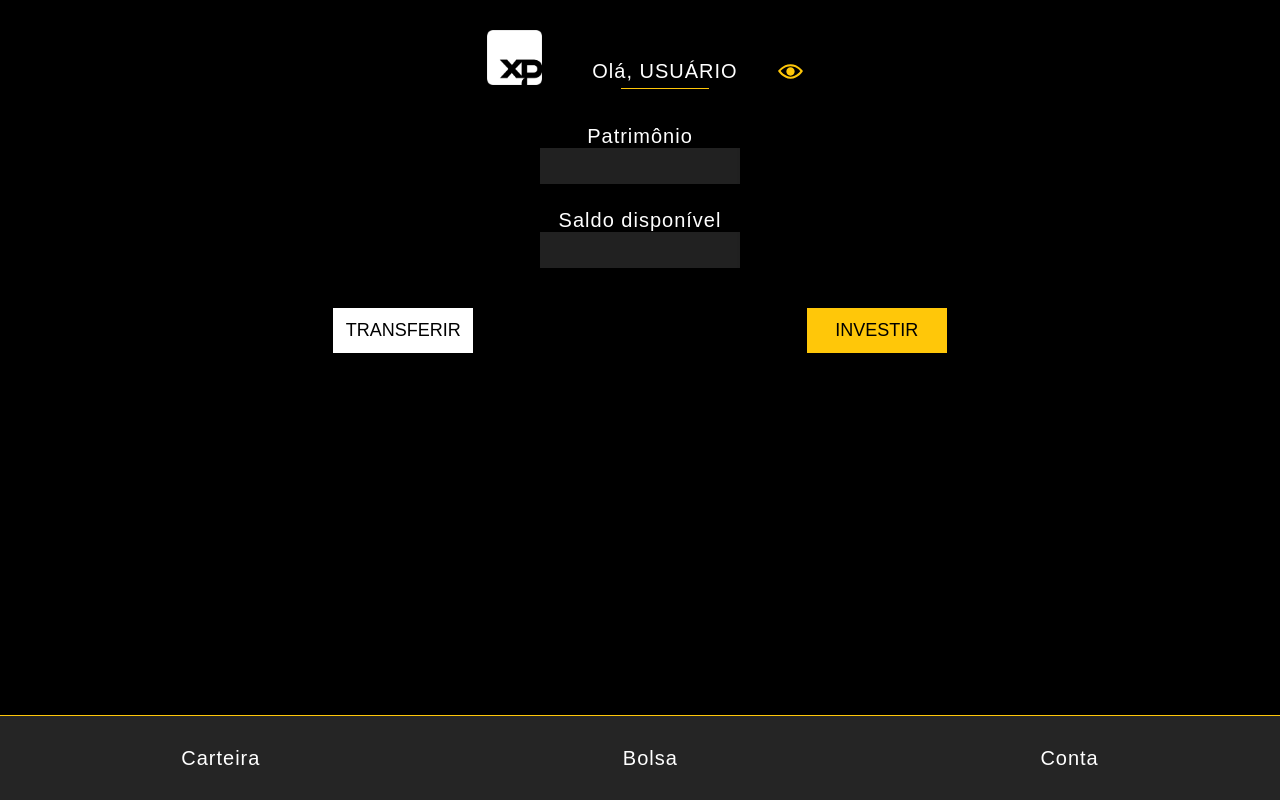
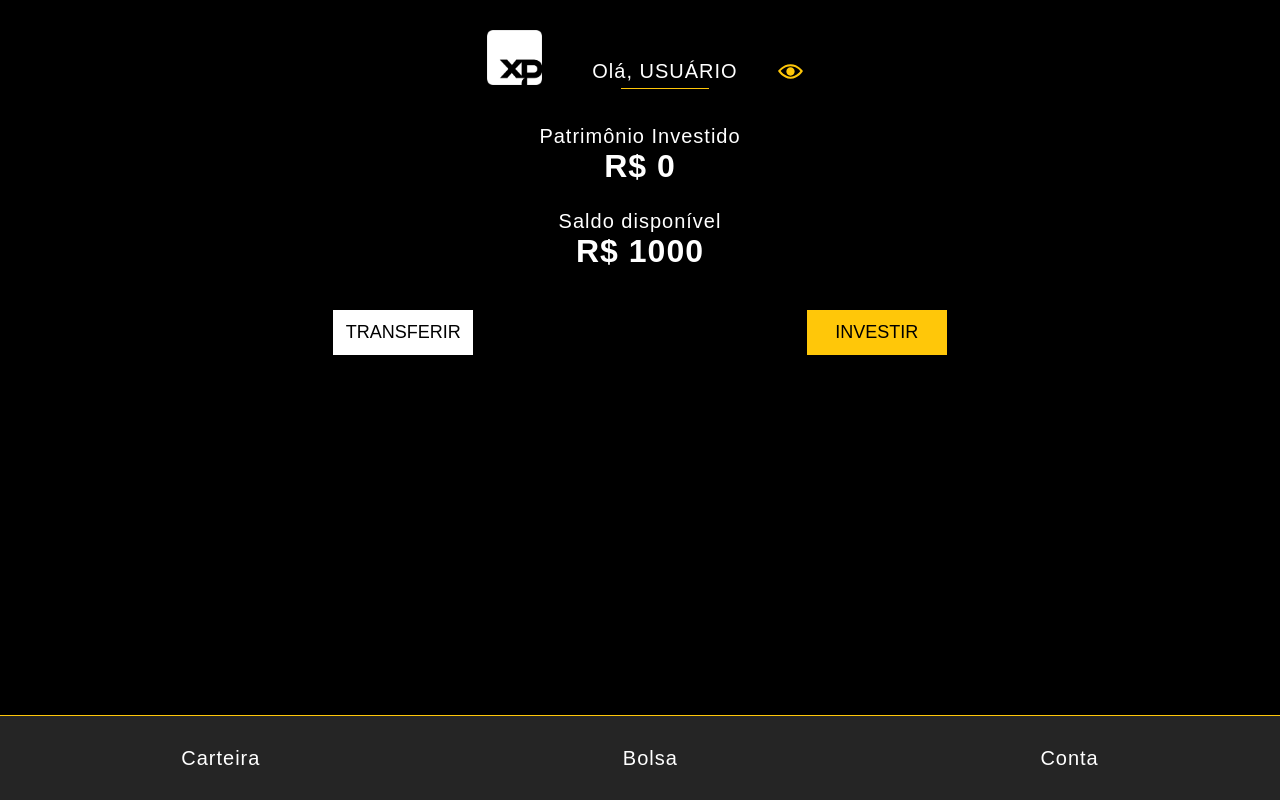
Before and after one commit to FrancoViniciusP/xp-challenge, a React (Create React App) app: page /carteira in a window 1280 px wide. Built offline with nearby package versions, Linux system fonts and the light colour scheme.

Commit message:
feat: add the client infos reducer on the transfer modal
now there is a interaction between the free amount and the deposit/withdraw modal

```diff
--- a/src/components/InvestInfos.jsx
+++ b/src/components/InvestInfos.jsx
@@ -10,7 +10,7 @@ export default function InvestInfos({ props }) {
 
   return (
     <div className="infosSpace">
-      <UserMessage>Patrimônio</UserMessage>
+      <UserMessage>Patrimônio Investido</UserMessage>
 
       {hideValues ? (
         <Skeleton
--- a/src/components/TransferMoney.jsx
+++ b/src/components/TransferMoney.jsx
@@ -1,29 +1,40 @@
 import React, { useEffect, useState } from 'react';
 import PropTypes from 'prop-types';
+import { useSelector } from 'react-redux';
+import store from '../redux/store';
 import GeneralButton from '../styles/elements/GeneralButton';
+import { deposit, withdraw } from '../redux/reducers/clientInfos';
 
 export default function TransferMoney({ props }) {
   const { isWithdraw } = props;
-  const [withdrawValue, setWithdrawValue] = useState(0);
+  const freeAmount = useSelector((state) => state.clientInfos.freeAmount);
+  const [inputValue, setInputValue] = useState(0);
   const [isDisabled, setIsDisabled] = useState(false);
 
   useEffect(() => {
     if (isWithdraw) {
-      if (withdrawValue > 2000 || withdrawValue < 0) {
+      if (inputValue > freeAmount || inputValue < 0) {
         setIsDisabled(true);
       } else { setIsDisabled(false); }
     } else { setIsDisabled(false); }
-  }, [isWithdraw, withdrawValue]);
+  }, [isWithdraw, inputValue, freeAmount]);
 
   function setValue({ target: { value } }) {
-    setWithdrawValue(value);
+    setInputValue(value);
+  }
+
+  function handleClick() {
+    if (!isWithdraw) {
+      return store.dispatch(deposit(inputValue));
+    }
+    return store.dispatch(withdraw(inputValue));
   }
 
   return (
     <div>
-      <input type="number" value={withdrawValue} onChange={(e) => setValue(e)} />
+      <input type="number" value={inputValue} onChange={(e) => setValue(e)} />
       {isDisabled && isWithdraw && <p>Valor insuficiente</p>}
-      <GeneralButton disabled={isDisabled} type="reset">CONFIRMAR</GeneralButton>
+      <GeneralButton disabled={isDisabled} type="reset" onClick={() => handleClick()}>CONFIRMAR</GeneralButton>
     </div>
   );
 }
--- a/src/pages/Carteira.jsx
+++ b/src/pages/Carteira.jsx
@@ -9,7 +9,7 @@ import TransferModal from '../components/TransferModal';
 export default function Carteira() {
   const navigate = useNavigate();
   const [openModal, setOpenModal] = useState(false);
-  const [hideValues, setHideValues] = useState(true);
+  const [hideValues, setHideValues] = useState(false);
 
   function investButton() {
     navigate('/bolsa');
--- a/src/redux/reducers/clientInfos.js
+++ b/src/redux/reducers/clientInfos.js
@@ -7,7 +7,7 @@ const clientInfos = createSlice({
     name: 'USUÁRIO',
     codClient: 0,
     amount: 0,
-    freeAmount: 0,
+    freeAmount: 1000.00,
   },
   reducers: {
     setName(state, action) {
@@ -20,15 +20,19 @@ const clientInfos = createSlice({
       const result = formatter.format(action.payload);
       return { ...state, amount: result };
     },
-    setFreeAmount(state, action) {
-      const result = formatter.format(action.payload);
-      return { ...state, freeAmount: result };
+    deposit(state, action) {
+      const result = +state.freeAmount + +action.payload;
+      return { ...state, freeAmount: result.toFixed(2) };
+    },
+    withdraw(state, action) {
+      const result = +state.freeAmount - +action.payload;
+      return { ...state, freeAmount: result.toFixed(2) };
     },
   },
 });
 
 export const {
-  setName, setCodClient, setAmount, setFreeAmount,
+  setName, setCodClient, setAmount, deposit, withdraw,
 } = clientInfos.actions;
 
 export default clientInfos.reducer;
```
